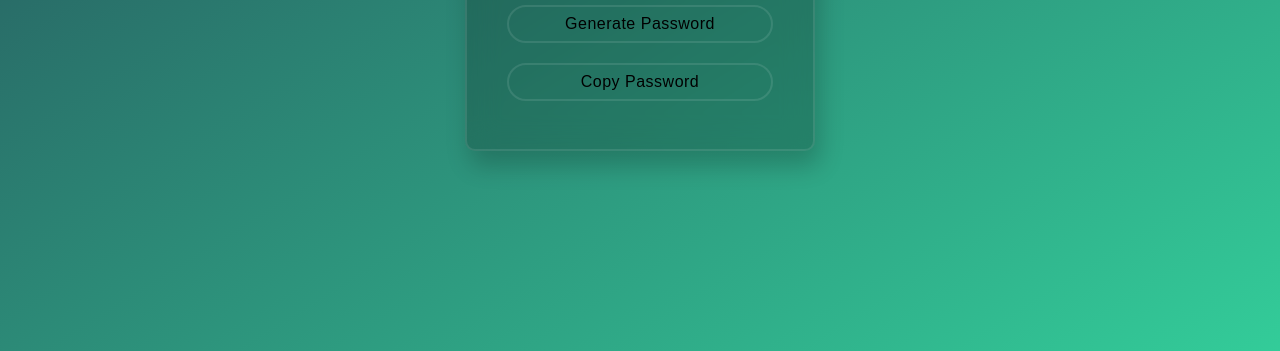
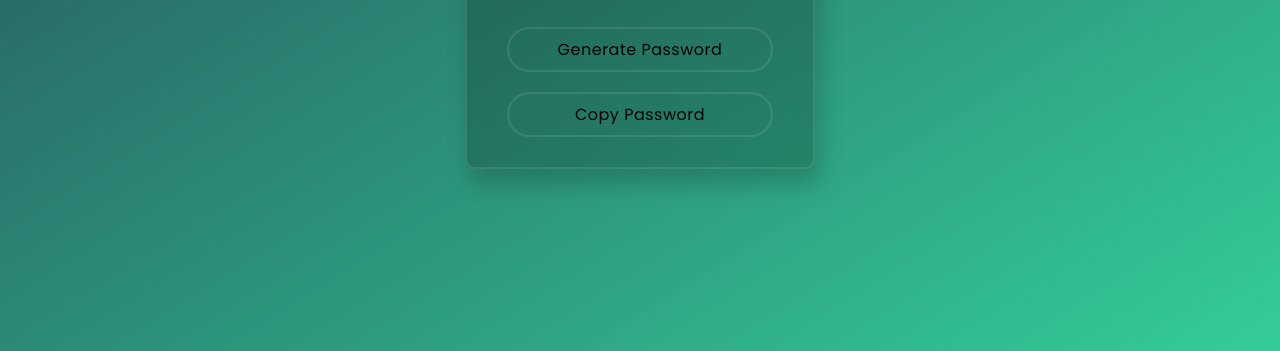
Before and after one commit to contigen/Random-Password-Generator, a plain HTML site: page index.html in a window 1280 px wide. Shown: the part 449-800 px from the top of the page. Drawn offline with Linux system fonts and the light colour scheme.

Commit message:
Update index.html

```diff
--- a/index.html
+++ b/index.html
@@ -5,6 +5,8 @@
     <meta name="viewport" content="width=device-width, initial-scale=1.0" />
     <meta name="author" content="Muhammed Tijani" />
     <title>Random Password</title>
+    <link rel="preconnect" href="https://fonts.gstatic.com">
+    <link href="https://fonts.googleapis.com/css2?family=Poppins&display=swap" rel="stylesheet">
     <link rel="stylesheet" href="./style.css" />
   </head>
   <body>
```
